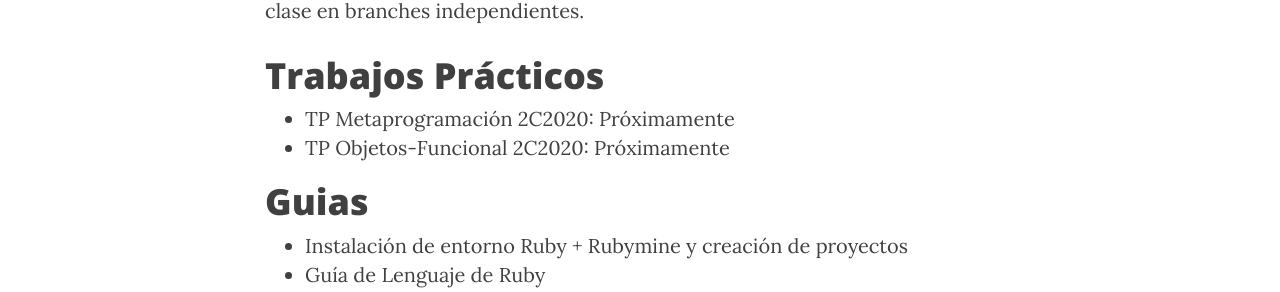
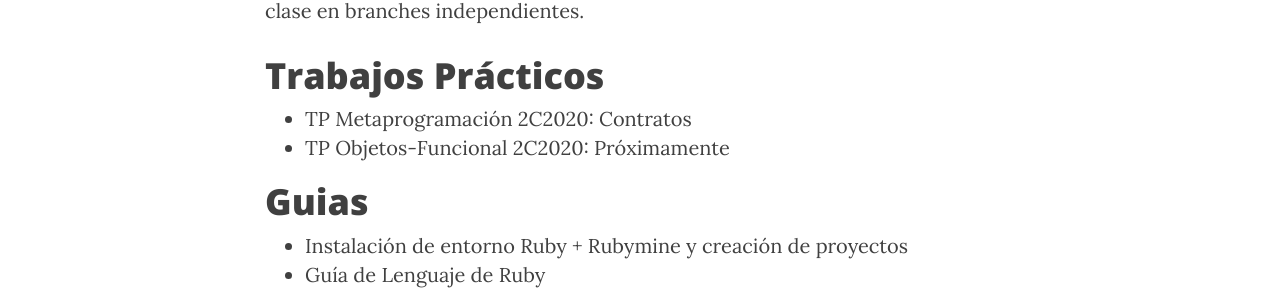
Before and after one commit to tadp-utn-frba/tadp-utn-frba.github.io, a Jekyll site: the page built from material.md, in a window 1280 px wide and 900 px high, scrolled down 1040 px. Shown: the part 154-446 px from the top of the window. Built offline with Jekyll 4.4.1, drawn with Linux system fonts in a browser that asks for light colours; nearby versions of some CDN libraries.

Commit message:
Agrego TP

```diff
--- a/material.md
+++ b/material.md
@@ -29,7 +29,7 @@
 En [este repositorio](https://github.com/tadp-utn-frba/tadp-clases) están todos los scripts y el código correspondiente a cada clase en branches independientes.
 
 # Trabajos Prácticos
-* [TP Metaprogramación 2C2020: Próximamente](#)
+* [TP Metaprogramación 2C2020: Contratos](https://docs.google.com/document/d/12Qs9vp58ANwuz8Dsz8uHspK1Be4rmqA22dB3pZGF2Mg/edit?usp=sharing)
 * [TP Objetos-Funcional 2C2020: Próximamente](#)
 
 # Guias
```
